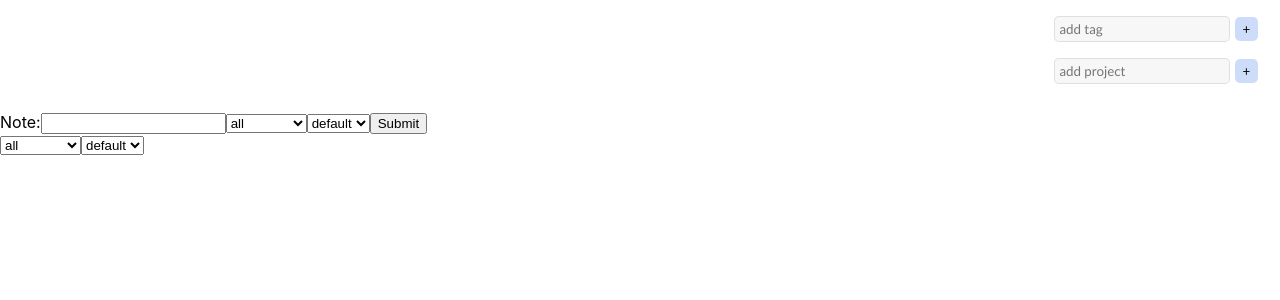
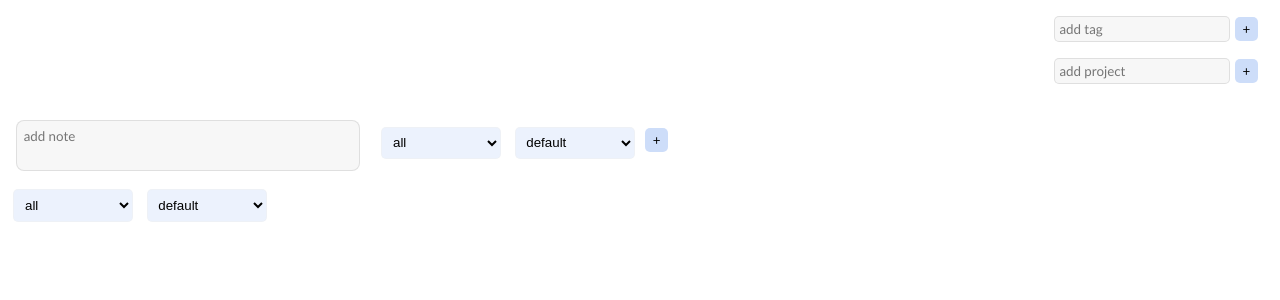
Before and after one commit to somaniarushi/tempest, a React (Create React App) app: page / in a window 1280 px wide. Shown: the top 300 px of the page. Built offline with nearby package versions, Linux system fonts and the light colour scheme.

Commit message:
css to notes

```diff
--- a/src/delete.js
+++ b/src/delete.js
@@ -1,4 +1,5 @@
 import React from 'react';
+import styled from 'styled-components';
 
 /*
 A main submitter class that takes input and maintains state while it isn't submitted,
@@ -7,11 +8,26 @@ then
 class Deleter extends React.Component {
         render() {
             return (
-                <button onClick={this.props.handleDelete}>Delete</button>
+                <Button onClick={this.props.handleDelete}> Delete </Button>
             );
         }
   }
 
+  const Button = styled.button`
+    display: inline;
+    border: none;
+    border-radius: 3px;
+    background-color: rgb(255, 167, 167, 0.4);
+    font-size: 0.7em;
+    padding: 0.6em;
+    padding-right: 1em;
+    padding-left: 1em;
+    margin-left: 2em;
+    :hover {
+        background-color: rgb(255, 167, 167, 0.7);
+    }
+  `
+
 
 
 export default Deleter
--- a/src/display.js
+++ b/src/display.js
@@ -2,6 +2,7 @@ import React from 'react';
 import Select from './selectmenu';
 import Submitter from './input';
 import Deleter from './delete';
+import styled from 'styled-components';
 
 /*
 Manages the display of the roots of our tree.
@@ -72,17 +73,16 @@ class Display extends React.Component {
         const input = []
         for(var note in children) {
             const date = new Date(children[note].time)
-            const dateString = date.toLocaleString();
+            const dateString = date.toLocaleTimeString();
             input.push(
                     <div style={{paddingLeft: '50px'}}>
+                        <DateTimeDisplay>{dateString}</DateTimeDisplay>
+                        <p className="text">{note}</p>
+                        <TagDisplay>{children[note].category}</TagDisplay>
+                        <ProjectDisplay>{project}</ProjectDisplay>
                         <Deleter handleDelete={
                                 () => this.handleDelete(parentTree, note, parentVal)
                             }/>
-
-                    <p className="date">{dateString}</p>
-                    <p className="text">{note}</p>
-                    <p className="category">{children[note].category}</p>
-                    <p className="project">{project}</p>
                         <Submitter
                             submissionAdder={
                                 (value, currtag)=> {
@@ -114,4 +114,32 @@ class Display extends React.Component {
     }
 }
 
+const DateTimeDisplay = styled.p`
+    font-size: 0.6em;
+    padding: 0.6em;
+    display: none;
+`
+
+const ProjectDisplay = styled.p`
+    padding: 0.6em;
+    background-color: rgb(188, 225, 188, 0.4);
+    border-radius: 4px;
+    display: inline;
+    font-size: 0.7em;
+    padding-right: 1em;
+    padding-left: 1em;
+    margin: 0.5em;
+`
+
+const TagDisplay = styled.p`
+    padding: 0.6em;
+    background-color: rgb(188, 225, 188, 0.4);
+    border-radius: 4px;
+    display: inline;
+    font-size: 0.7em;
+    padding-right: 1em;
+    padding-left: 1em;
+    margin: 0.5em;
+`
+
 export default Display
--- a/src/input.js
+++ b/src/input.js
@@ -1,5 +1,6 @@
 import React from 'react';
 import Select from './selectmenu'
+import styled from 'styled-components';
 
 /*
 A main submitter class that takes input and maintains state while it isn't submitted,
@@ -71,19 +72,53 @@ class Submitter extends React.Component {
   */
   render() {
       return (
-        <form onSubmit={this.handleSubmit}>
-          <label>
-            Note:
-            <input type="text" value={this.state.value} onChange={this.handleInputChange} />
-            <Select list={this.props.tags} group={this.state.currtag} handleSelect={this.handleTagSelect}/>
-            <Select list={this.props.projects} group={this.state.currproject} handleSelect={this.handleProjectSelect}/>
-          </label>
-          <input type="submit" value="Submit" />
-        </form>
+        <Form onSubmit={this.handleSubmit}>
+          <Label>
+            <Input type="text" value={this.state.value} onChange={this.handleInputChange} placeholder="add note"/>
+          </Label>
+          <Select list={this.props.tags} group={this.state.currtag} handleSelect={this.handleTagSelect}/>
+          <Select list={this.props.projects} group={this.state.currproject} handleSelect={this.handleProjectSelect}/>
+          <Submit type="submit" value=" + " />
+        </Form>
       );
     }
   }
 
 
 
+  const Form = styled.form`
+  padding: 0.5em;
+  :first-of-type {
+    padding-top: 1em;
+  }
+`
+
+const Label = styled.label`
+    padding: 0.5em;
+  `
+  const Input = styled.textarea`
+    resize: none;
+    width: 25em;
+    height: 3em;
+    padding-top: 0.5em;
+    padding-left: 0.5em;
+    background-color: rgb(240, 240, 240, 0.5);
+    border: solid 1px rgb(200, 200, 200, 0.5);
+    border-radius: 8px;
+    font-family: 'Trebuchet MS', 'Lucida Sans Unicode', 'Lucida Grande', 'Lucida Sans', Arial, sans-serif;
+  `
+
+  const Submit = styled.input`
+    margin: 0.3em;
+    padding: 0.3em;
+    margin-top: 0.6em;
+    vertical-align: top;
+    background-color: rgb(193, 212, 248, 0.8);
+    border: none;
+    border-radius: 5px;
+    font-family: 'Trebuchet MS', 'Lucida Sans Unicode', 'Lucida Grande', 'Lucida Sans', Arial, sans-serif;
+`
+
+
+
 export default Submitter
--- a/src/selectmenu.js
+++ b/src/selectmenu.js
@@ -1,4 +1,5 @@
 import React from 'react';
+import styled from 'styled-components';
 
 /*
     Displays a list of items, with the ability to
@@ -8,12 +9,32 @@ const Select = (props) => {
     let input = []
     for (var item of props.list) {
         input.push(
-            <option value={item}>{item}</option>
+            <Option value={item}>{item}</Option>
         )
     }
-    return (<select value={props.group} onChange={props.handleSelect}>
-             {input}
-    </select>);
+    return (
+        <>
+            <Selection value={props.group} onChange={props.handleSelect}>
+                {input}
+            </Selection>
+        </>
+        );
 }
 
+const Selection = styled.select`
+    width: 9em;
+    padding: 0.5em;
+    margin: 0.5em;
+    border: solid 1px rgb(240, 240, 240, 0.5);
+    border-radius: 5px;
+    background-color: rgb(193, 212, 248, 0.3);
+    vertical-align: top;
+    :first-of-type {
+        margin-left: 1em;
+    }
+`
+
+const Option = styled.option`
+`
+
 export default Select;
```
Also changed, not shown: 1 other file (tests, documents, lock files or other folders). Lines whose indentation alone changed are shown as unchanged.
